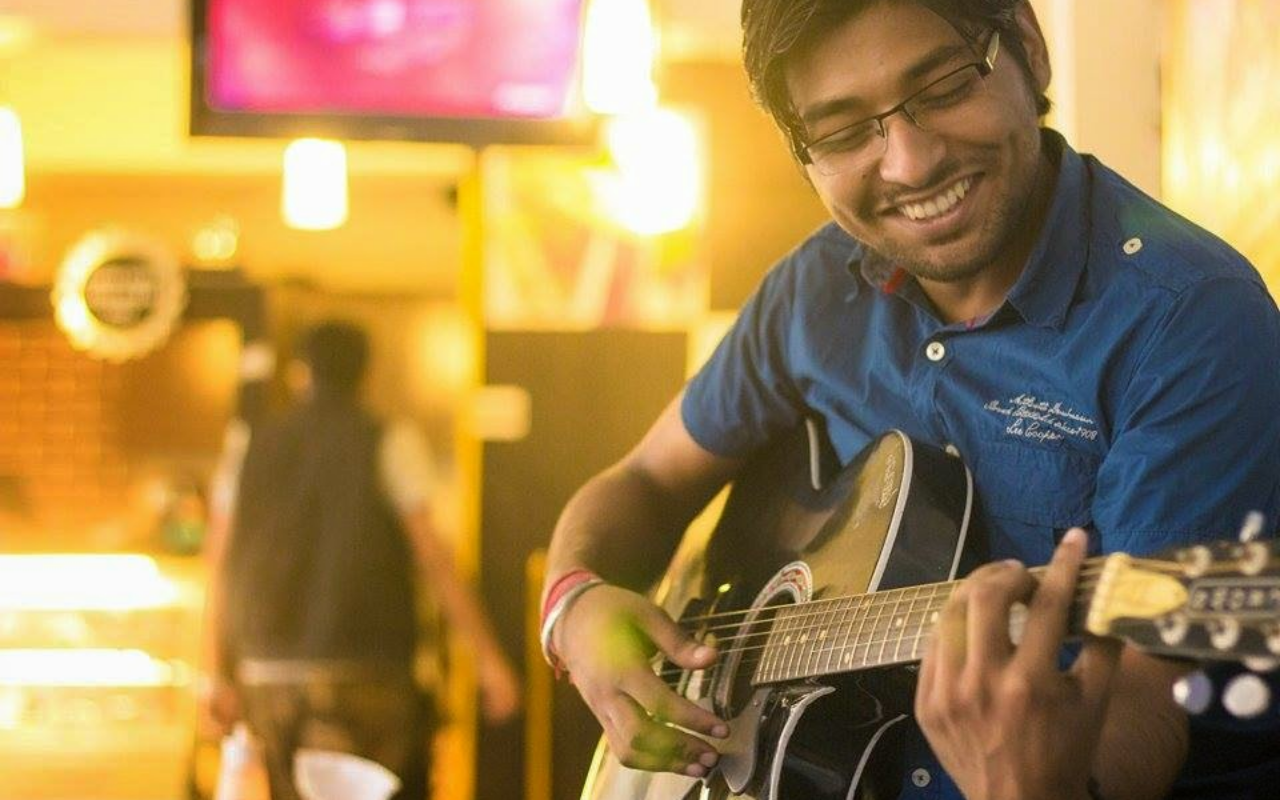
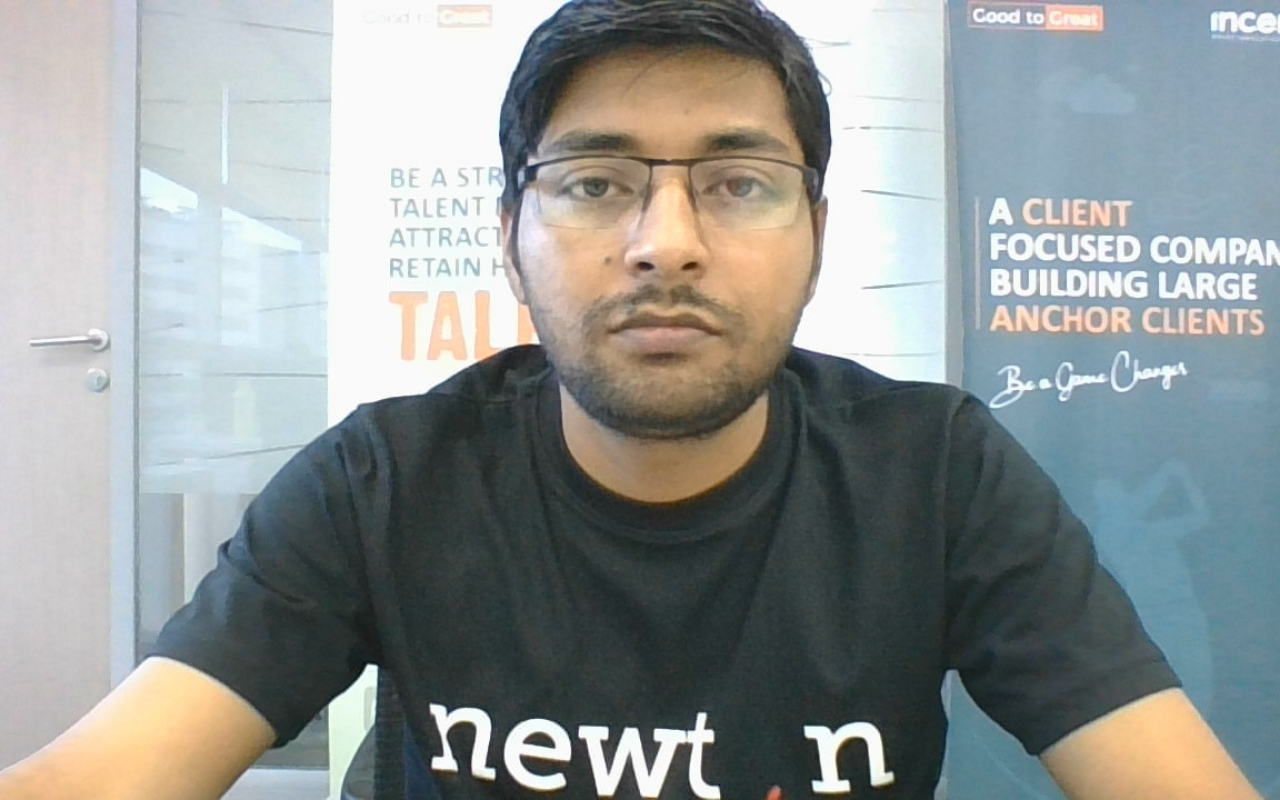
Before and after one commit to neu10/neu10.github.io, a plain HTML site: page index.html in a window 1280 px wide. Drawn offline with Linux system fonts and the light colour scheme.

Commit message:
Update app.css

```diff
--- a/css/app.css
+++ b/css/app.css
@@ -324,7 +324,7 @@ h3 a {
 }
 
 body {
-            background: url(../image-bg.jpg) no-repeat center center fixed;
+            background: url(../test.jpg) no-repeat center center fixed;
             -webkit-background-size: cover;
             -moz-background-size: cover;
             -o-background-size: cover;
```
